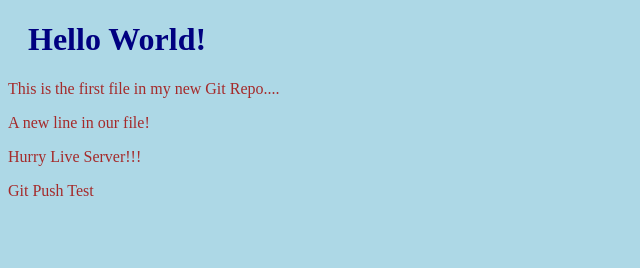
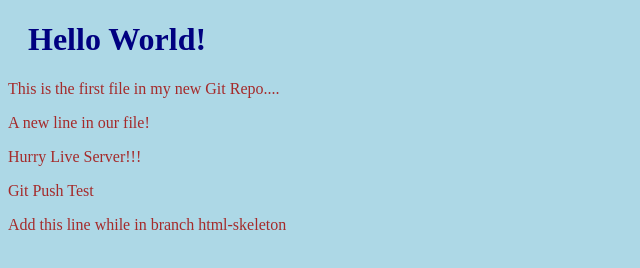
Before and after one commit to clnguye/SimpleHTML, a website: page index.html in a window 1280 px wide. Shown: the whole page, without its empty margins (0-640 px from the left). Drawn offline with Linux system fonts and the light colour scheme.

Commit message:
Update to index.html from html_skeleton branch

```diff
--- a/index.html
+++ b/index.html
@@ -13,5 +13,6 @@
     <p>A new line in our file!</p>
     <p>Hurry Live Server!!!</p>
     <p>Git Push Test</p>
+    <p>Add this line while in branch html-skeleton</p>
 </body>
 </html>
```
